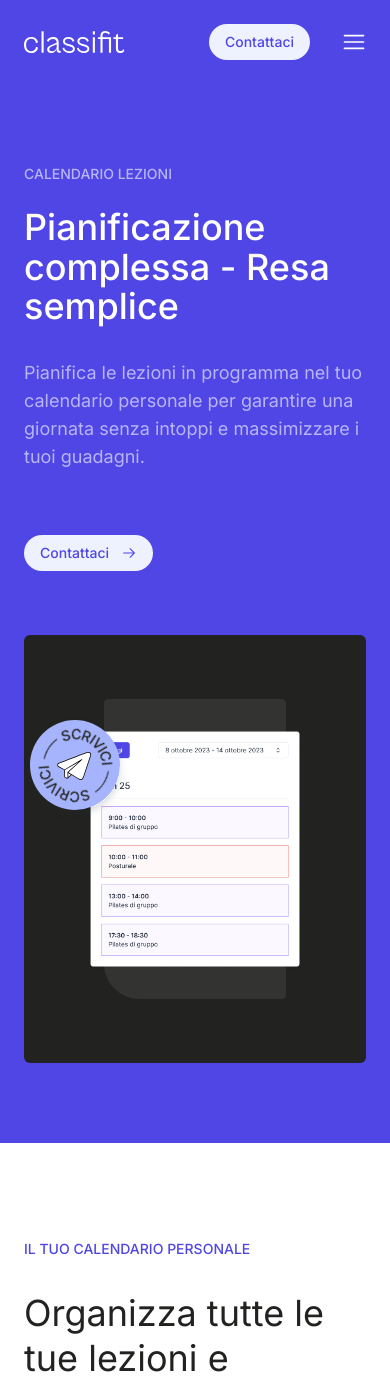
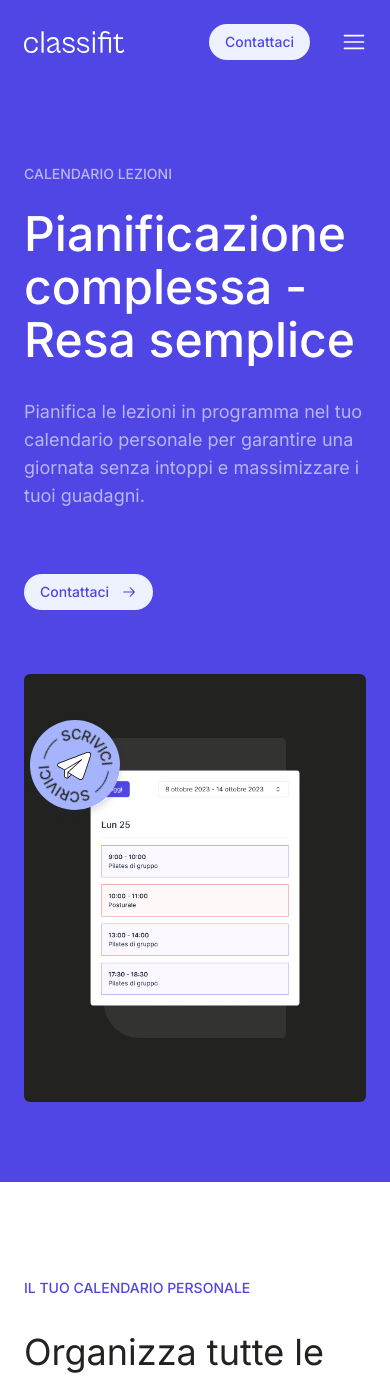
Before and after one commit to classifit/classifit-website, a Next.js app: page /servizi/calendario in a window 390 px wide. Shown: the top 1381 px of the page. Built offline with nearby package versions, Linux system fonts and the light colour scheme.

Commit message:
ipad responsive

```diff
--- a/app/blog/page.tsx
+++ b/app/blog/page.tsx
@@ -18,7 +18,7 @@ export default function Blog() {
       <div className="bg-light text-light-foreground">
         <section>
           <div className="grid grid-cols-12">
-            <div className="col-span-12 lg:col-span-4 group">
+            <div className="col-span-12 md:col-span-6 lg:col-span-4 group">
               <Link href="/blog/building-classifit">
                 <div className="flex flex-col gap-4 overflow-hidden">
                   <Image
--- a/components/sections/double-img.tsx
+++ b/components/sections/double-img.tsx
@@ -13,7 +13,7 @@ type Props = {
 
 export default function DoubleImages(props: Props) {
   return (
-    <div className="lg:flex overflow-x-hidden">
+    <div className="md:flex overflow-x-hidden">
       <div
         className={`h-[500px] lg:h-[750px] w-full lg:w-1/2 ${props.bgColor1} flex items-center jutify-center py-10`}
       >
--- a/components/sections/homepage/hero.tsx
+++ b/components/sections/homepage/hero.tsx
@@ -5,7 +5,7 @@ import Link from "next/link";
 export default function Hero() {
   return (
     <div className="max-w-[1280px] px-6 lg:px-12 py-20 lg:pt-48 lg:pb-36 mx-auto bg-primary text-primary-foreground">
-      <div className="lg:w-3/4">
+      <div className="md:w-3/4">
         <h1 className="text-5xl lg:text-7xl font-medium">
           Porta il tuo studio al prossimo livello
         </h1>
--- a/components/sections/portfolio.tsx
+++ b/components/sections/portfolio.tsx
@@ -55,9 +55,9 @@ export default function Portfolio(props: Props) {
           </Link>
         )}
         <div className="py-4 lg:py-10" />
-        <div className="lg:grid grid-cols-12 gap-4">
+        <div className="md:grid grid-cols-12 gap-4">
           {projects.map((prj) => (
-            <div className="lg:col-span-4 group mt-4 lg:mt-0" key={prj.id}>
+            <div className="md:col-span-6 lg:col-span-4 group mt-4 lg:mt-0" key={prj.id}>
               <Image
                 src={prj.default}
                 width="1080"
--- a/components/sections/services/service-title.tsx
+++ b/components/sections/services/service-title.tsx
@@ -16,12 +16,12 @@ export default function ServiceTitle(props: Props) {
     <div className="bg-primary text-primary-foreground">
       <div className="px-6 lg:px-12 py-20 lg:pb-36 lg:pt-40 max-w-[1280px] mx-auto">
         <div className="lg:flex justify-between items-center gap-32">
-          <div className="w-full lg:w-1/2">
+          <div className="w-full md:w-3/4 lg:w-1/2">
             <p className="uppercase text-white/60 text-sm font-medium">
               {props.subtitle}
             </p>
             <div className="py-3" />
-            <h1 className="text-4xl lg:text-7xl font-medium leading-[1.1]">
+            <h1 className="text-5xl lg:text-7xl font-medium leading-[1.1]">
               {props.title}
             </h1>
             <div className="py-4" />
@@ -35,7 +35,7 @@ export default function ServiceTitle(props: Props) {
             </Link>
           </div>
           <div
-            className={`lg:flex items-center justify-center lg:h-[650px] p-16 w-full lg:w-1/2 mt-16 lg:mt-0 rounded-[6px] ${props.bgColor}`}
+            className={`flex items-center justify-center lg:h-[650px] p-16 w-full lg:w-1/2 mt-16 lg:mt-0 rounded-[6px] ${props.bgColor}`}
           >
             <Image
               src={props.image}
```
